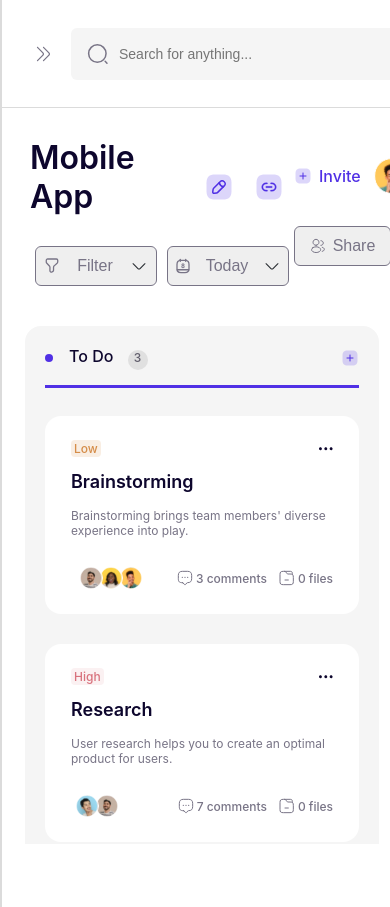
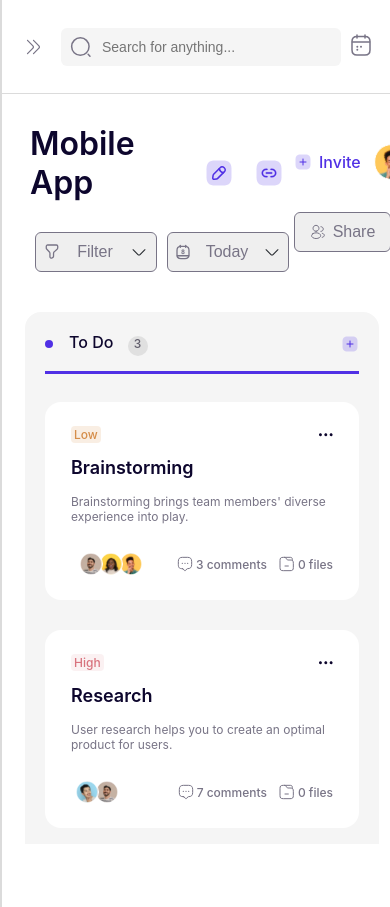
Before and after one commit to gokulkar879/mercor-frontend, a React (Create React App) app: page / in a window 390 px wide. Built offline with nearby package versions, Linux system fonts and the light colour scheme.

Commit message:
added css styles to make it more responsive

```diff
--- a/src/components/Navbar.css
+++ b/src/components/Navbar.css
@@ -113,3 +113,35 @@
         display: flex;
     }
 }
+
+@media screen and (max-width: 720px) {
+    .profile__info > p:nth-child(1) {
+        font-size: 8px;
+    }
+
+    .profile__info > p:nth-child(2) {
+        font-size: 6px;
+    }
+
+    .profile__info {
+        margin-right: 8px;
+    }
+
+    .navbar__buttons {
+        margin-right: 10px;
+    }
+
+    .navbar__buttons > button {
+        margin: 0 8px;
+    }
+
+    .navbar__form > label {
+        min-width: 280px;
+        padding: 8px;
+    }
+
+    .navbar {
+        padding-left: 20px;
+        padding-right: 20px;
+    }
+}
```
